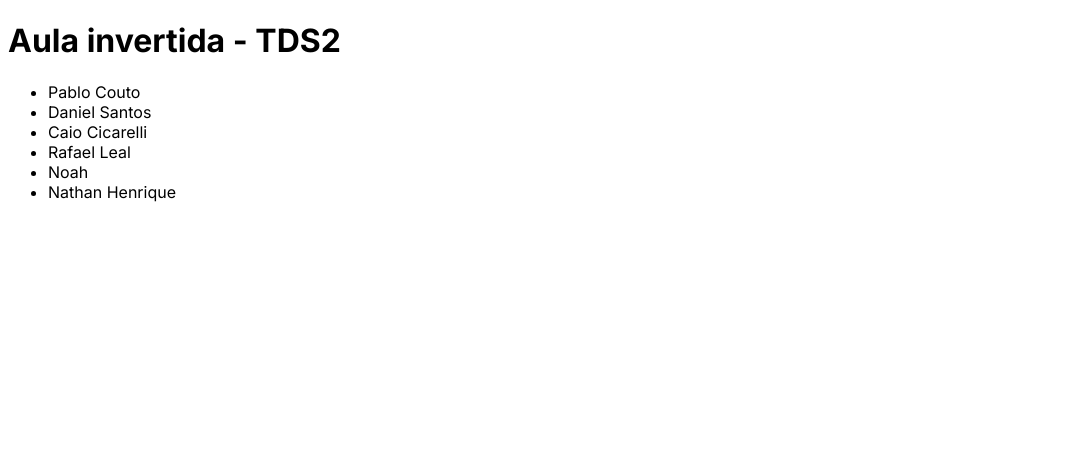
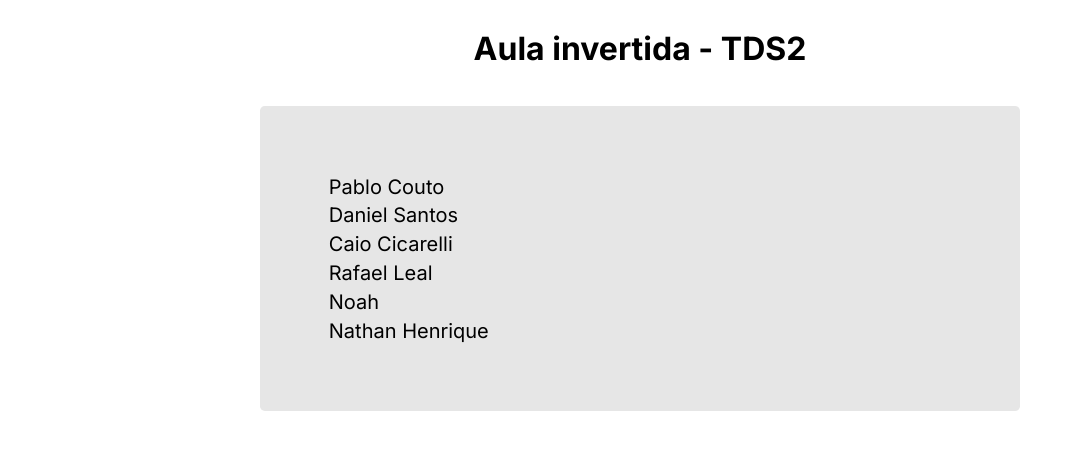
Before and after one commit to pablo-boop/aula-invertida, a Next.js app: page / in a window 1280 px wide. Shown: the top 450 px of the page, without its empty margins (0-1075 px from the left). Built offline with nearby package versions, Linux system fonts and the light colour scheme.

Commit message:
feat: hero style

```diff
--- a/app/page.jsx
+++ b/app/page.jsx
@@ -4,7 +4,7 @@ import styles from './page.module.css'
 export default function Home() {
   return (
     <main>
-      <div id="hero">
+      <div className={styles.hero}>
         <h1>Aula invertida - TDS2</h1>
         <ul>
           <li>Pablo Couto</li>
--- a/app/page.module.css
+++ b/app/page.module.css
@@ -0,0 +1,20 @@
+.hero {
+    display: flex;
+    flex-direction: column;
+    align-items: center;
+    justify-content: center;
+}
+
+.hero ul {
+    background-color: #e6e6e6;
+    width: 50%;
+    height: 100%;
+    padding: 4rem;
+    border-radius: 0.3rem;
+    list-style: none;
+}
+
+.hero li {
+    font-size: 20px;
+    margin: 0.3rem;
+}
```
